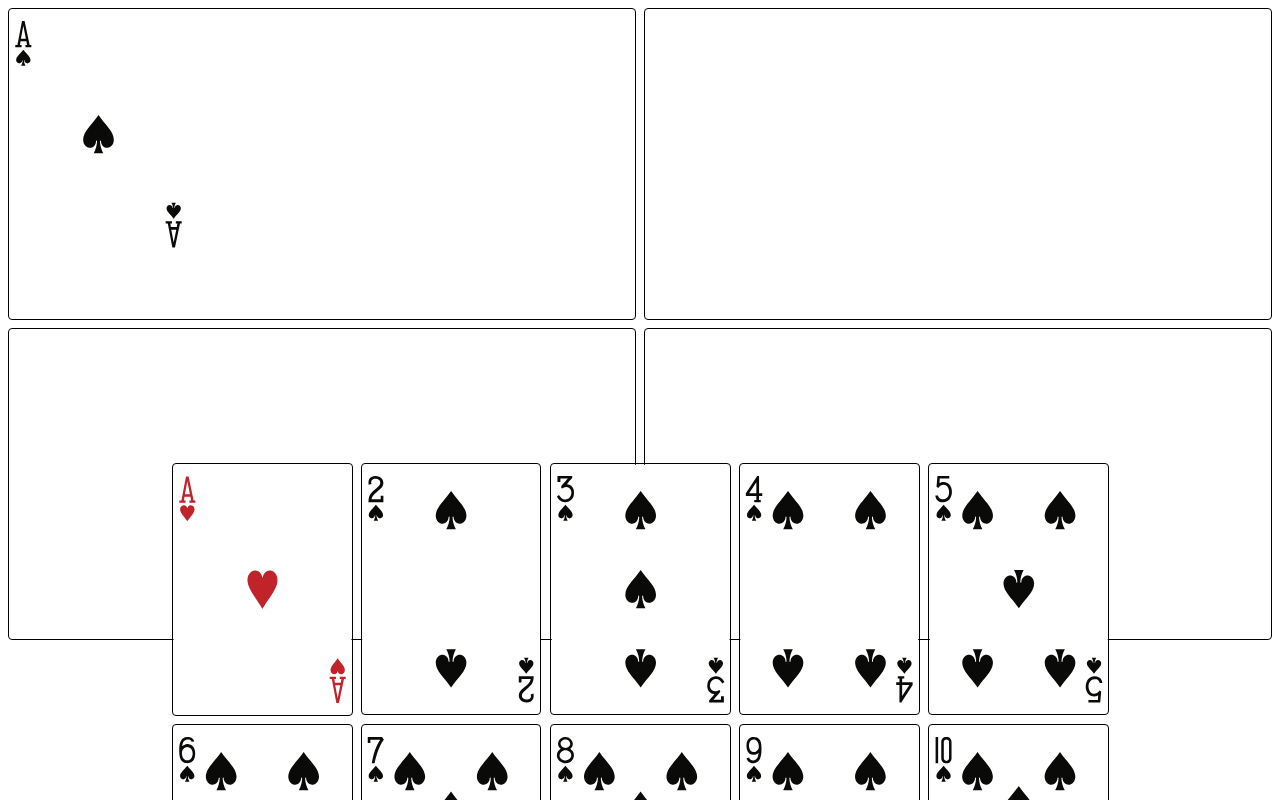
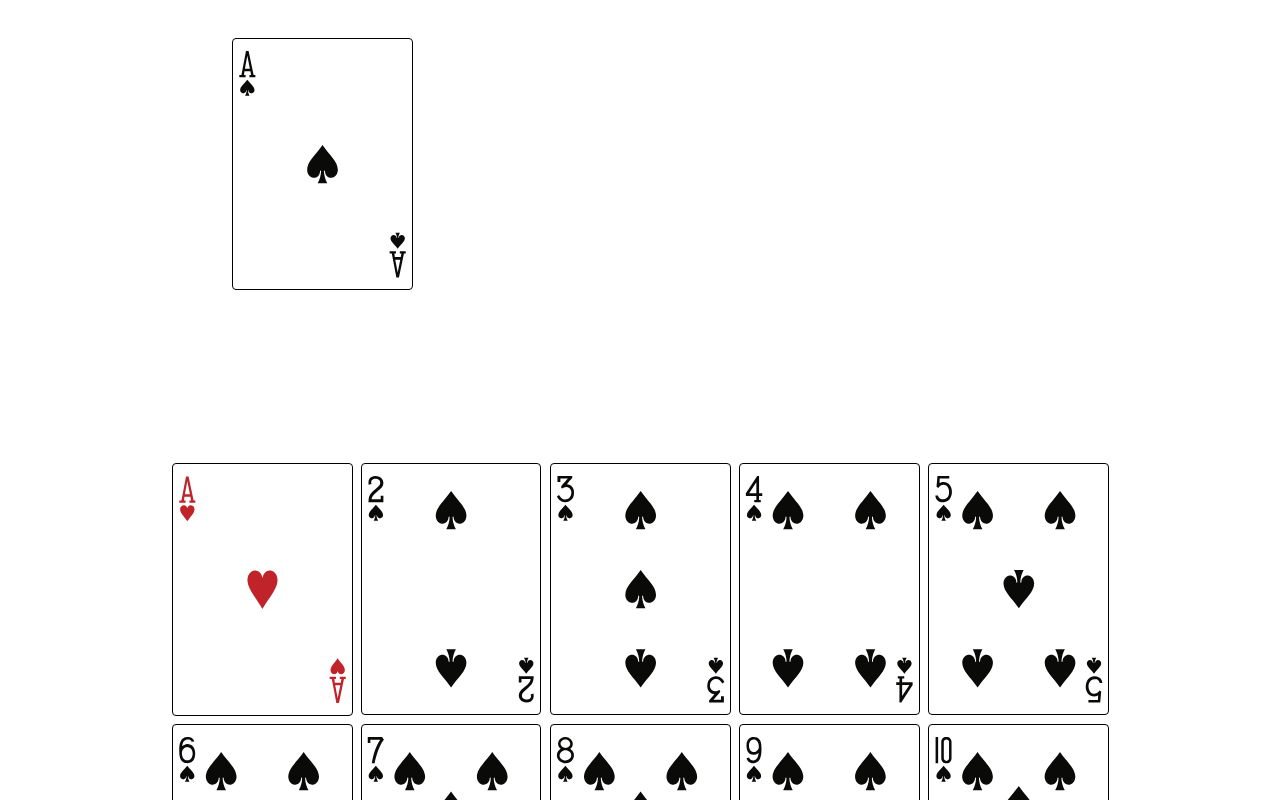
Before and after one commit to Xinka14/24-puzzle, a Vue app: page / in a window 1280 px wide. Both pictures are taken after a click on the picture 262 px from the left and 590 px from the top of the page. Shown: the top 800 px of the page. Built offline with nearby package versions, Linux system fonts and the light colour scheme.

Commit message:
modify style

```diff
--- a/src/components/CardPosition.vue
+++ b/src/components/CardPosition.vue
@@ -30,7 +30,7 @@ function toggle() {
 </script>
 
 <template>
-  <div class="tw:w-full tw:h-full tw:border tw:rounded" @click.stop="toggle">
-    <img v-if="img" :src="img" />
+  <div @click.stop="toggle">
+    <img v-if="img" :src="img" class="tw:border tw:rounded" />
   </div>
 </template>
```
